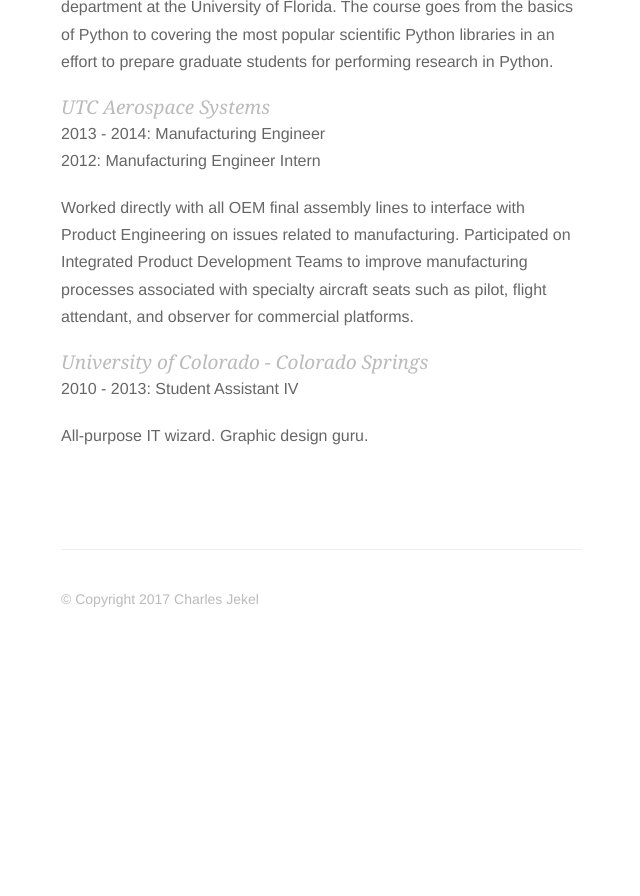
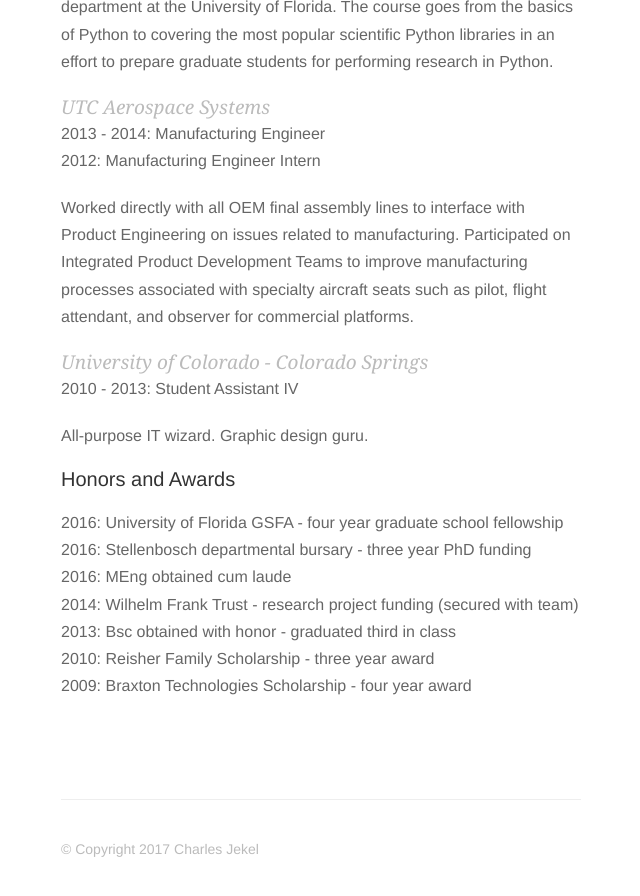
Before and after one commit to cjekel/cjekel.github.io, a Jekyll site: the page built from cv.md, in a window 1280 px wide and 900 px high, scrolled down 1499 px. Shown: the top 896 px of the window, without its empty margins (319-959 px from the left). Built offline with Jekyll 4.4.1, drawn with Linux system fonts in a browser that asks for light colours; nearby versions of some CDN libraries; before the commit the page ends 2149 px from its top, so only the background shows below that; some of the changed text lies outside the part shown.

Commit message:
update cv with awards

```diff
--- a/cv.md
+++ b/cv.md
@@ -45,4 +45,14 @@
 
 All-purpose IT wizard. Graphic design guru.
 
+### Honors and Awards
+2016: University of Florida GSFA - four year graduate school fellowship
+2016: Stellenbosch departmental bursary - three year PhD funding
+2016: MEng obtained cum laude
+2014: Wilhelm Frank Trust - research project funding (secured with team)
+2013: Bsc obtained with honor - graduated third in class
+2010: Reisher Family Scholarship - three year award
+2009: Braxton Technologies Scholarship - four year award
+
+
 {% include footer.html %}
```
Also changed, not shown: other parts of cv.md (+1 -1 lines), 4 other files.
